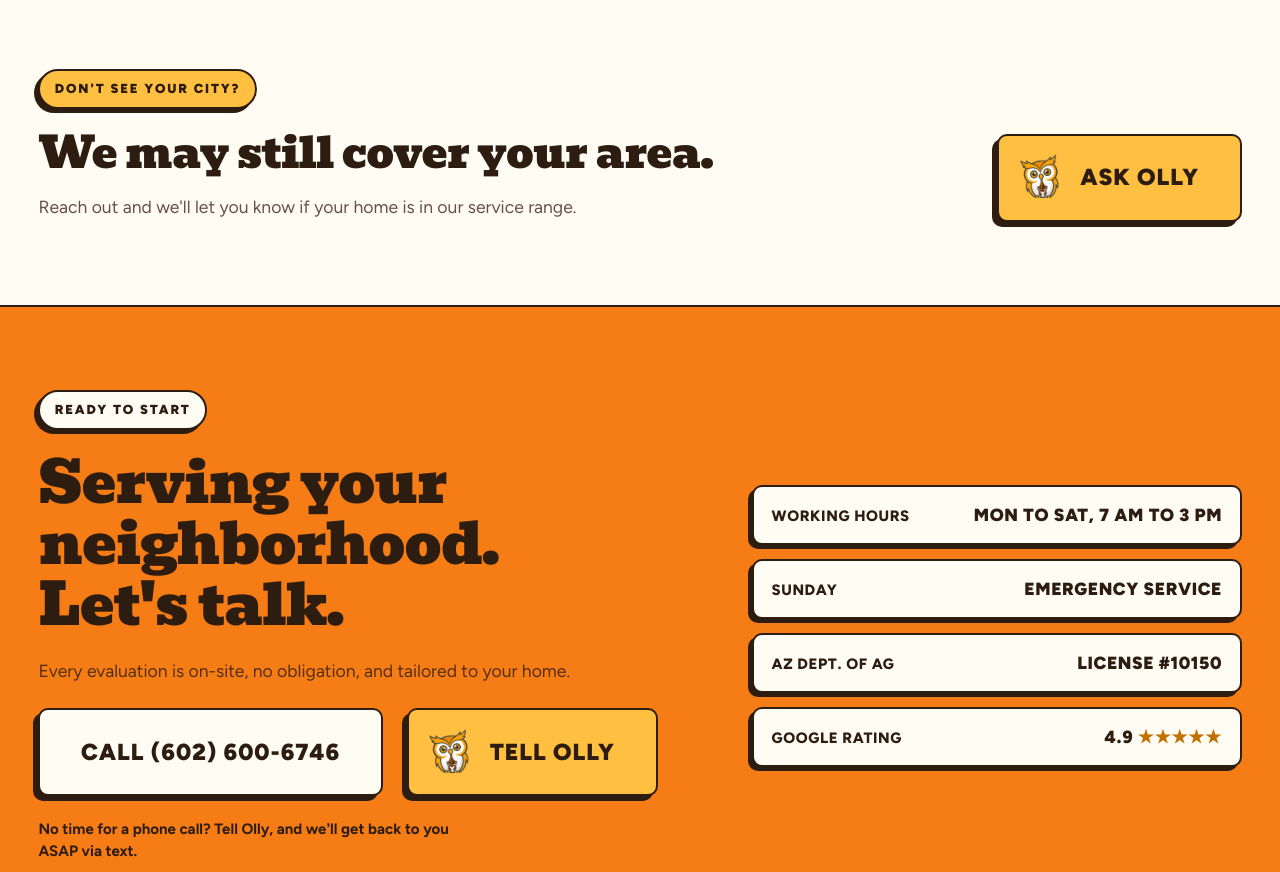
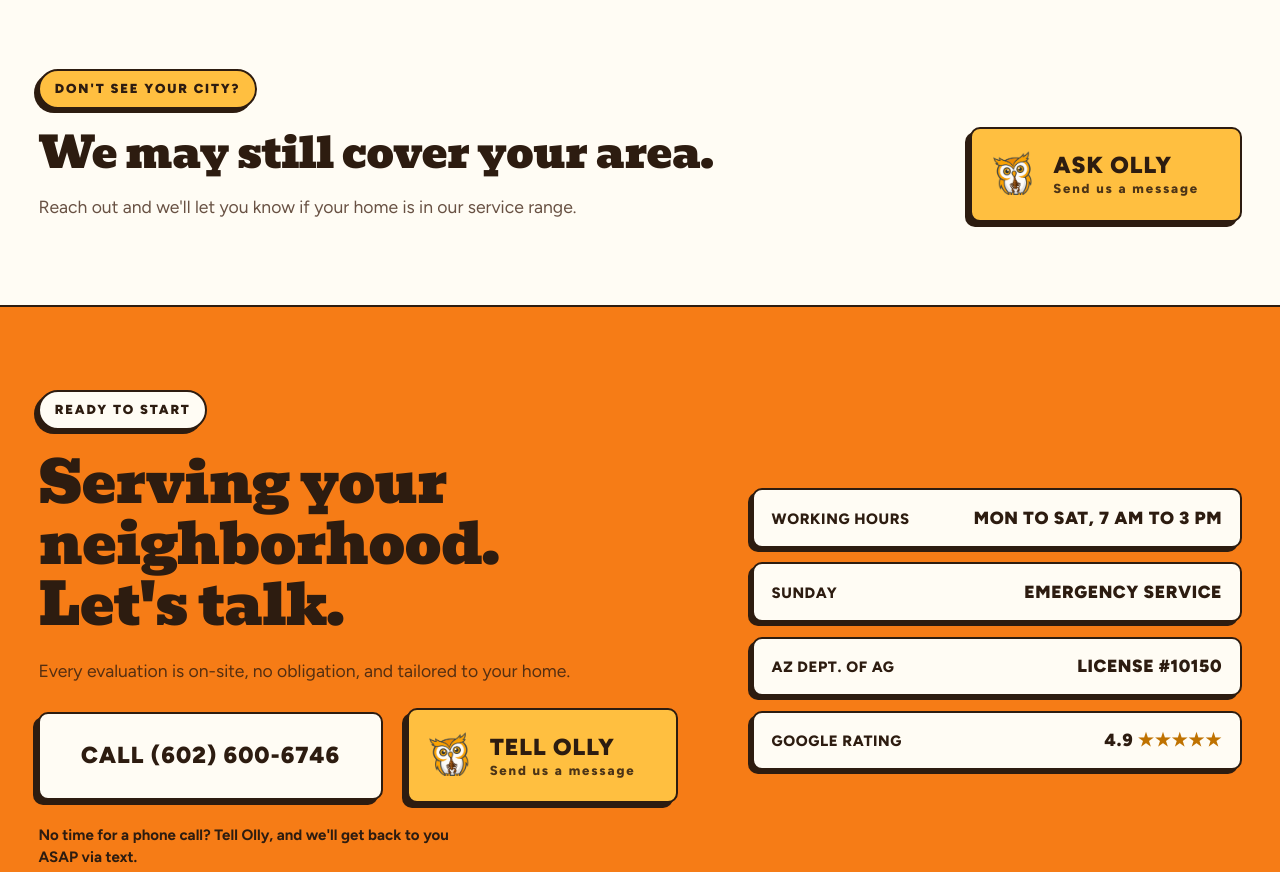
Before and after one commit to OWD-Organization/exclusive-pest-v2, a plain HTML site: page service-areas.html in a window 1280 px wide. Shown: the part 2680-3552 px from the top of the page. Drawn offline with Linux system fonts and the light colour scheme.

Commit message:
Stack the same two lines on the CTA button
The gold "Tell Olly" button in the contact section now reads the same
way as the form submit: the name beside the owl, "Send us a message"
underneath. The second line is what widens it.

service-areas.html carries a second one of these labelled "Ask Olly";
it gets the same treatment with its own name kept.

Co-Authored-By: Claude Opus 5 (1M context) <noreply@anthropic.com>

```diff
--- a/service-areas.html
+++ b/service-areas.html
@@ -1016,6 +1016,10 @@ section{position:relative}
    TELL OLLY , CTA button + form popup
    ========================================================= */
 .olly-open img{width:2.9rem;height:auto;margin:-1rem 0 -0.85rem -1.25rem} /* grows without enlarging the button: negative margins absorb the extra size */
+/* the CTA button carries the same two lines as the form submit: the name
+   beside the owl, and what pressing it does underneath */
+.olly-open .olly-open-lines{display:flex;flex-direction:column;align-items:flex-start;
+                            gap:0.1em;line-height:1.15}
 .olly-note{margin-bottom:0;font-weight:700;font-size:var(--step--1);line-height:1.45;max-width:46ch;color:var(--c-ink)}
 
 html:has(.olly-dialog[open]){overflow:hidden}
@@ -1628,7 +1632,7 @@ html:has(.olly-dialog[open]){overflow:hidden}
       <!-- PLACEHOLDER CONTENT -->
       <p class="prose" style="margin-top:1rem">Reach out and we'll let you know if your home is in our service range.</p>
     </div>
-    <a class="btn btn--lg btn--gold olly-open" href="sms:+16026006746" data-olly-open><img src="build-assets/owl-mark.png" alt="" width="448" height="425" aria-hidden="true">Ask Olly</a>
+    <a class="btn btn--lg btn--gold olly-open" href="sms:+16026006746" data-olly-open><img src="build-assets/owl-mark.png" alt="" width="448" height="425" aria-hidden="true"><span class="olly-open-lines"><span class="olly-send-main">Ask Olly</span><span class="olly-send-sub">Send us a message</span></span></a>
   </div>
 </section>
 
@@ -1645,7 +1649,7 @@ html:has(.olly-dialog[open]){overflow:hidden}
       </div>
       <div class="hero-actions">
         <a class="btn btn--lg btn--paper" href="tel:+16026006746">Call (602) 600-6746</a>
-        <a class="btn btn--lg btn--gold olly-open" href="sms:+16026006746" data-olly-open><img src="build-assets/owl-mark.png" alt="" width="448" height="425" aria-hidden="true">Tell Olly</a>
+        <a class="btn btn--lg btn--gold olly-open" href="sms:+16026006746" data-olly-open><img src="build-assets/owl-mark.png" alt="" width="448" height="425" aria-hidden="true"><span class="olly-open-lines"><span class="olly-send-main">Tell Olly</span><span class="olly-send-sub">Send us a message</span></span></a>
       </div>
       <p class="olly-note">No time for a phone call? Tell Olly, and we'll get back to you ASAP via text.</p>
     </div>
```
Also changed, not shown: 404.html (+5 -1 lines), about.html (+5 -1 lines), ant-control.html (+5 -1 lines), ants.html (+5 -1 lines), bark-scorpions.html (+5 -1 lines), black-widows.html (+5 -1 lines), cockroaches.html (+5 -1 lines), general-pest-control.html (+5 -1 lines), index.html (+5 -1 lines), privacy-policy.html (+5 -1 lines), scorpion-control.html (+5 -1 lines), terms-of-service.html (+5 -1 lines).
